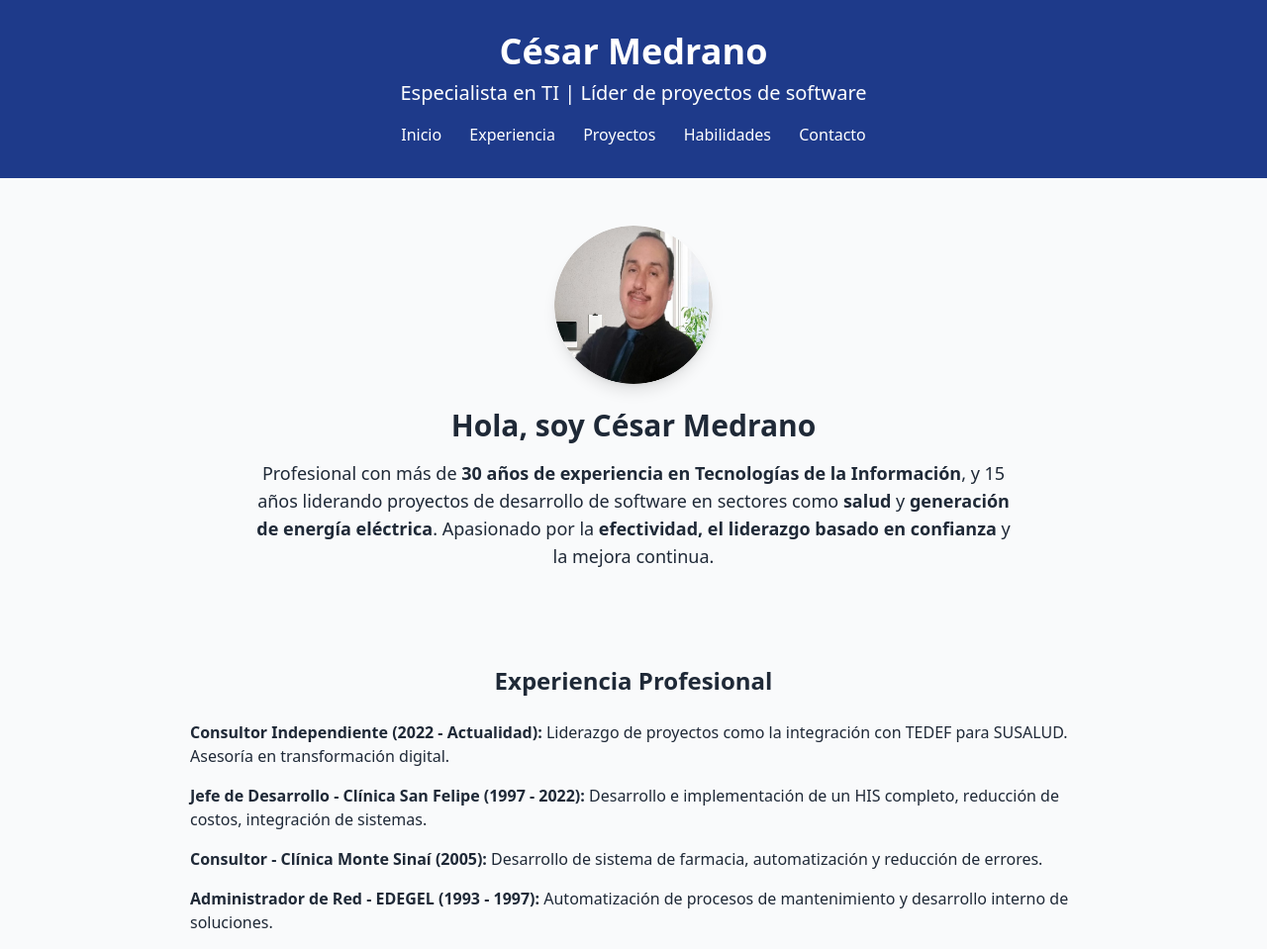
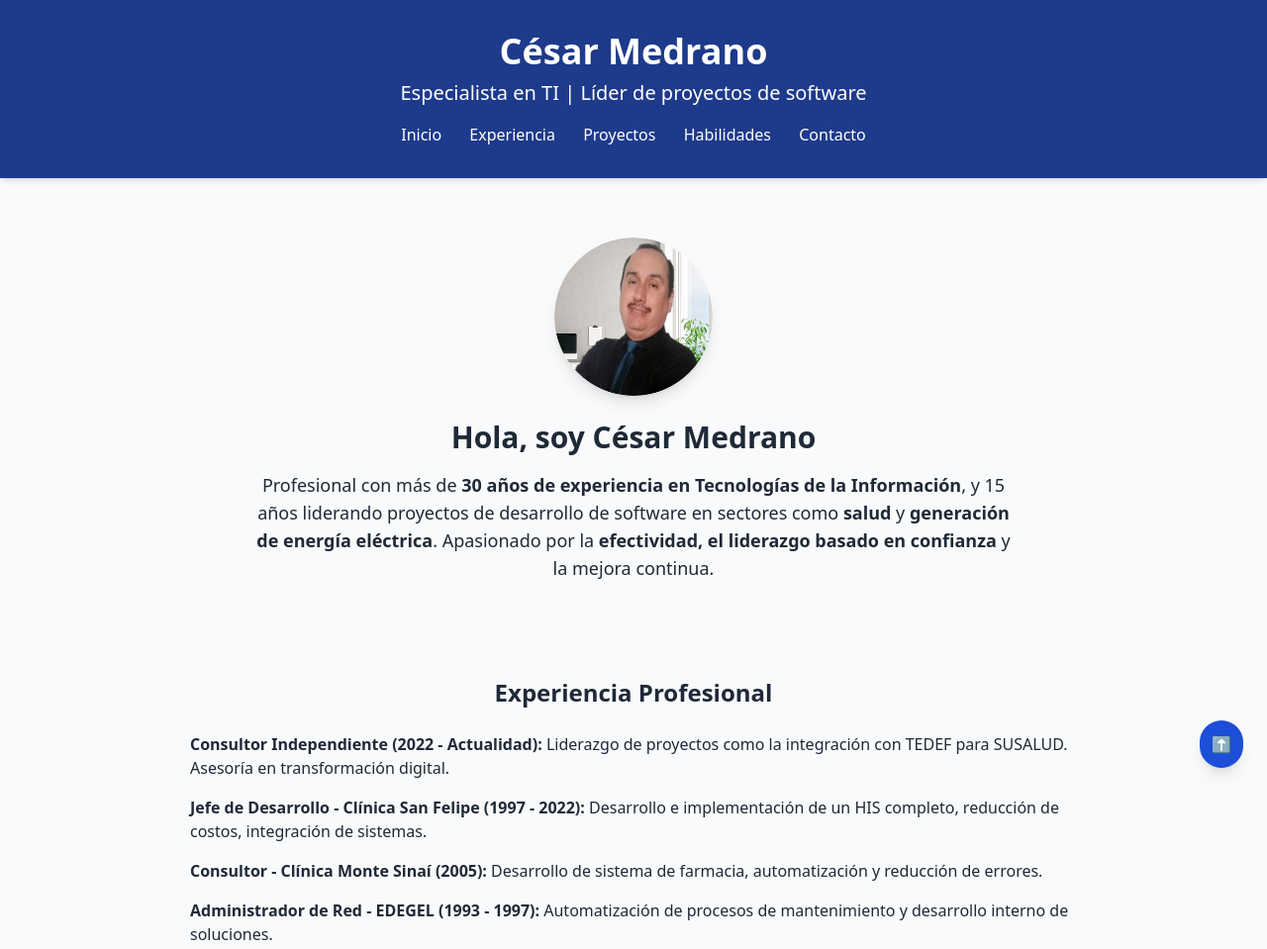
Before and after one commit to cemega72/CesarMedrano, a plain HTML site: page index.html in a window 1280 px wide. Shown: the top 959 px of the page at 99% size. Drawn offline with nearby package versions, Linux system fonts and the light colour scheme.

Commit message:
Update index.html
Se agrega mejoras en la navegación

```diff
--- a/index.html
+++ b/index.html
@@ -6,9 +6,9 @@
   <title>Portafolio | César Medrano</title>
   <script src="https://cdn.tailwindcss.com"></script>
 </head>
-<body class="bg-gray-50 text-gray-800 font-sans">
+<body class="bg-gray-50 text-gray-800 font-sans relative">
 
-  <header class="bg-blue-900 text-white py-8 text-center">
+  <header class="bg-blue-900 text-white py-8 text-center fixed top-0 w-full z-50 shadow-md">
     <h1 class="text-4xl font-bold">César Medrano</h1>
     <p class="text-xl mt-2">Especialista en TI | Líder de proyectos de software</p>
     <nav class="mt-4 space-x-6">
@@ -19,6 +19,8 @@
       <a href="#contacto" class="hover:underline">Contacto</a>
     </nav>
   </header>
+
+  <div class="pt-48"></div>
 
   <section id="inicio" class="py-12 px-6 text-center">
     <img src="foto-perfil.jpg" alt="César Medrano" class="w-40 h-40 rounded-full mx-auto mb-6 shadow-lg">
@@ -104,5 +106,9 @@
     </div>
   </section>
 
+  <button onclick="window.scrollTo({top: 0, behavior: 'smooth'})" class="fixed bottom-6 right-6 bg-blue-700 hover:bg-blue-800 text-white p-3 rounded-full shadow-lg">
+    ⬆️
+  </button>
+
 </body>
 </html>
```
